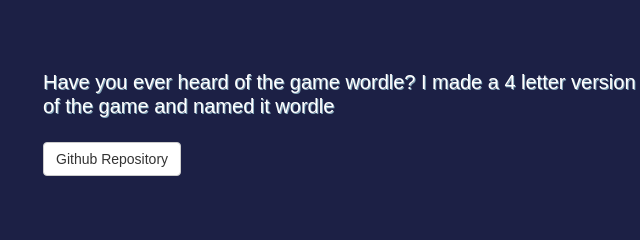
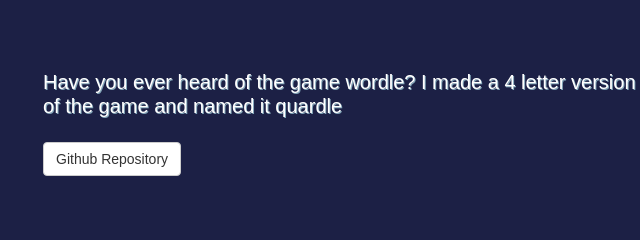
Before and after one commit to kbulusan21/kbulusan21.github.io, a plain HTML site: page index.html in a window 1280 px wide. Shown: the part 822-1062 px from the top of the page, 612-1252 px from the left. Drawn offline with nearby package versions, Linux system fonts and the light colour scheme.

Commit message:
Update index.html

```diff
--- a/index.html
+++ b/index.html
@@ -90,7 +90,7 @@
             </div>
             <!-- Description -->
             <div class ="col-sm-6">
-              <p>Have you ever heard of the game wordle? I made a 4 letter version of the game and named it wordle
+              <p>Have you ever heard of the game wordle? I made a 4 letter version of the game and named it quardle
                 <br>
                 <br>
                 <a href= "https://github.com/kbulusan21/python_projects/tree/main/Quardle"><button type="button" class="btn btn-default">Github Repository</button></a>
```
